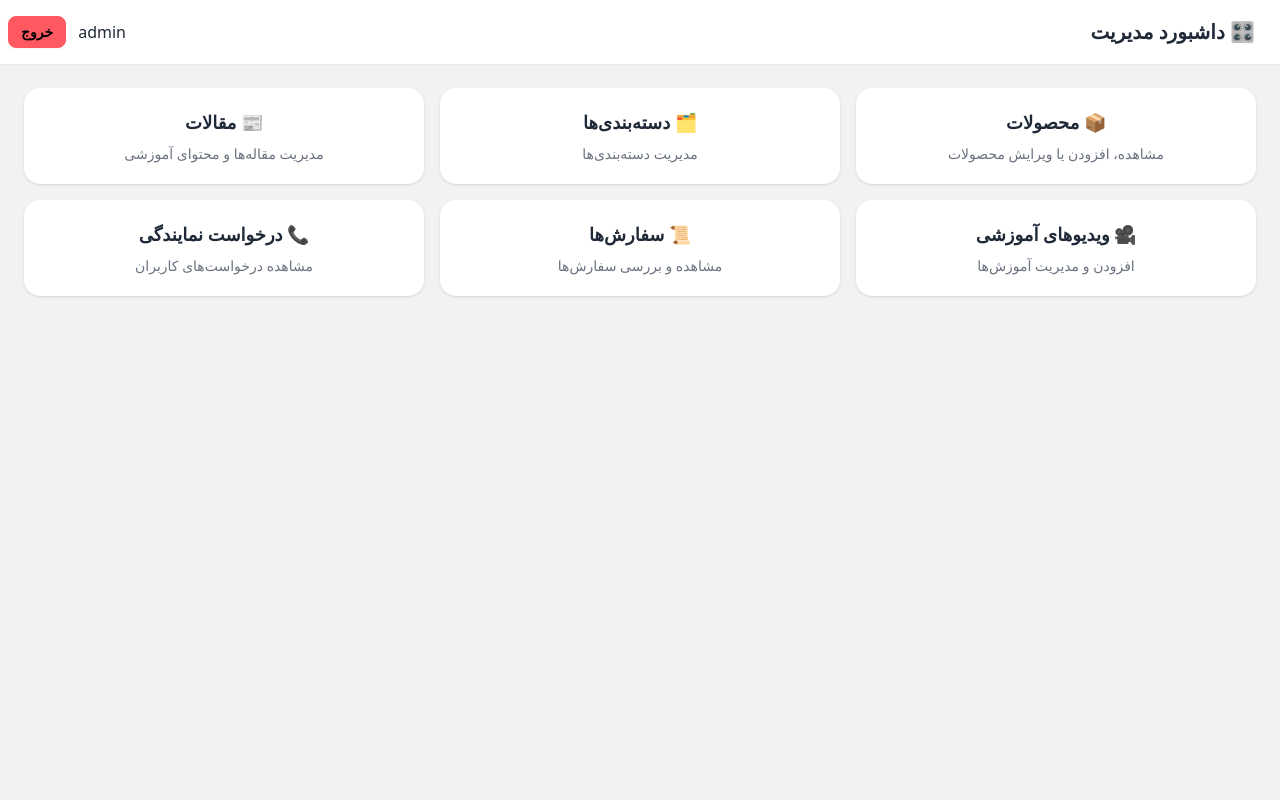
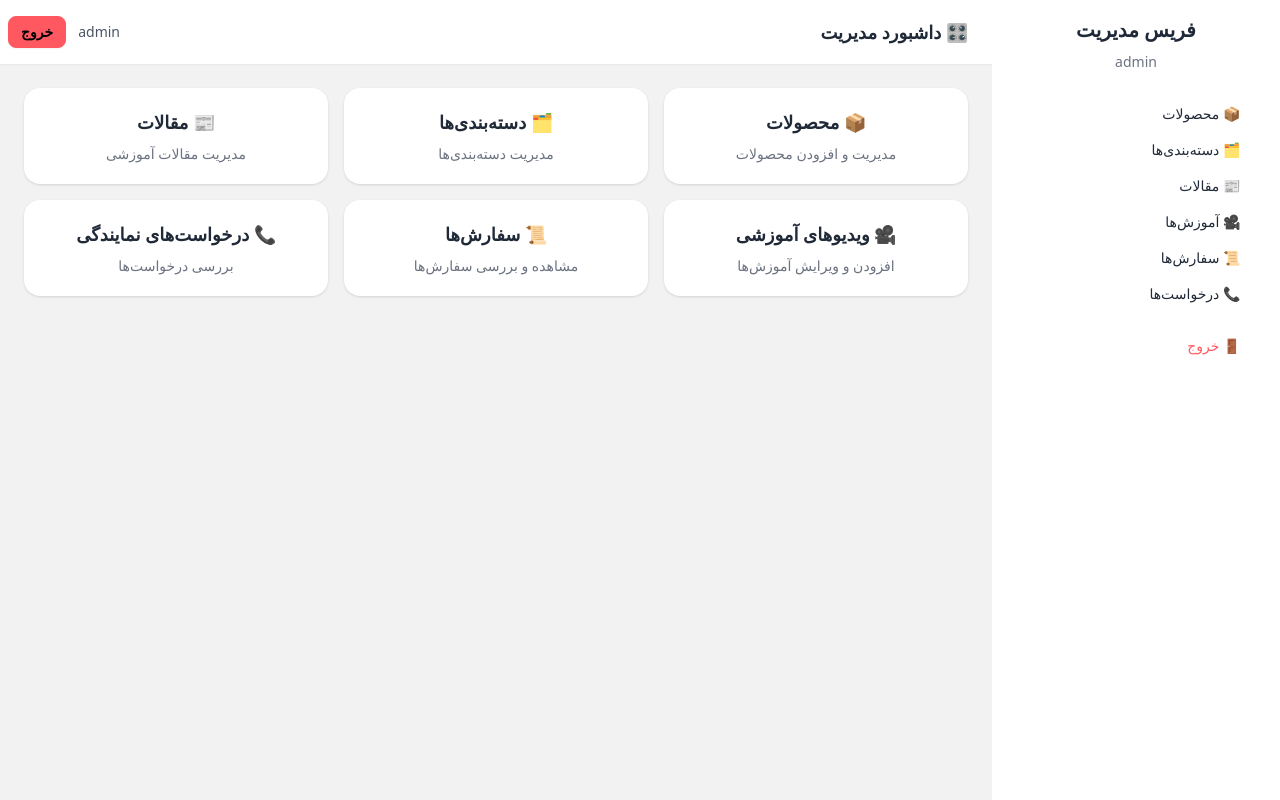
Before and after one commit to monerapersian/farris, a Django app: page /dashboard/ in a window 1280 px wide. Run offline with Django 5.2, Linux system fonts and the light colour scheme; a user stored in the database is signed in; some libraries are stand-ins or nearby versions.

Commit message:
Add dashboard template

```diff
--- a/website/templates/dashboard/dashboard.html
+++ b/website/templates/dashboard/dashboard.html
@@ -4,26 +4,37 @@
 <html lang="fa" dir="rtl">
 <head>
     <meta charset="UTF-8">
-    <title>داشبورد مدیریت</title>
+    <title>پنل مدیریت</title>
     <script src="https://cdn.tailwindcss.com"></script>
     <link href="https://cdn.jsdelivr.net/npm/daisyui@4.12.10/dist/full.min.css" rel="stylesheet" type="text/css" />
 </head>
 <body class="bg-base-200 min-h-screen">
 
-    <div class="navbar bg-base-100 shadow-sm">
-        <div class="flex-1">
-            <a href="{% url 'dashboard_home' %}" class="btn btn-ghost normal-case text-xl">🎛️ داشبورد مدیریت</a>
+<div class="drawer lg:drawer-open">
+  <input id="dashboard-drawer" type="checkbox" class="drawer-toggle" />
+  <div class="drawer-content flex flex-col">
+    <!-- Navbar -->
+    <div class="w-full navbar bg-base-100 shadow-sm">
+      <div class="flex-none lg:hidden">
+        <label for="dashboard-drawer" aria-label="open sidebar" class="btn btn-square btn-ghost">
+          <svg xmlns="http://www.w3.org/2000/svg" class="h-6 w-6" fill="none" viewBox="0 0 24 24"
+               stroke="currentColor"><path stroke-linecap="round" stroke-linejoin="round" stroke-width="2"
+               d="M4 6h16M4 12h16M4 18h16" /></svg>
+        </label>
       </div>
-        <div class="flex-none">
-            <span class="px-3">{{ request.user.username }}</span>
+      <div class="flex-1 px-2 mx-2 font-bold text-lg">🎛️ داشبورد مدیریت</div>
+      <div class="flex-none hidden lg:flex items-center gap-3">
+        <span class="text-sm text-gray-600">{{ request.user.username }}</span>
         <a href="{% url 'dashboard_logout' %}" class="btn btn-error btn-sm">خروج</a>
       </div>
     </div>
 
-    <div class="p-6 grid grid-cols-1 md:grid-cols-3 gap-4">
+    <!-- Main Content -->
+    <main class="p-6">
+      <div class="grid grid-cols-1 sm:grid-cols-2 lg:grid-cols-3 gap-4">
         <a href="#" class="card bg-base-100 shadow hover:shadow-lg transition p-5 text-center">
           <h3 class="text-lg font-semibold">📦 محصولات</h3>
-            <p class="text-sm text-gray-500 mt-2">مشاهده، افزودن یا ویرایش محصولات</p>
+          <p class="text-sm text-gray-500 mt-2">مدیریت و افزودن محصولات</p>
         </a>
 
         <a href="#" class="card bg-base-100 shadow hover:shadow-lg transition p-5 text-center">
@@ -33,12 +44,12 @@
 
         <a href="#" class="card bg-base-100 shadow hover:shadow-lg transition p-5 text-center">
           <h3 class="text-lg font-semibold">📰 مقالات</h3>
-            <p class="text-sm text-gray-500 mt-2">مدیریت مقاله‌ها و محتوای آموزشی</p>
+          <p class="text-sm text-gray-500 mt-2">مدیریت مقالات آموزشی</p>
         </a>
 
         <a href="#" class="card bg-base-100 shadow hover:shadow-lg transition p-5 text-center">
           <h3 class="text-lg font-semibold">🎥 ویدیوهای آموزشی</h3>
-            <p class="text-sm text-gray-500 mt-2">افزودن و مدیریت آموزش‌ها</p>
+          <p class="text-sm text-gray-500 mt-2">افزودن و ویرایش آموزش‌ها</p>
         </a>
 
         <a href="#" class="card bg-base-100 shadow hover:shadow-lg transition p-5 text-center">
@@ -47,9 +58,32 @@
         </a>
 
         <a href="#" class="card bg-base-100 shadow hover:shadow-lg transition p-5 text-center">
-            <h3 class="text-lg font-semibold">📞 درخواست نمایندگی</h3>
-            <p class="text-sm text-gray-500 mt-2">مشاهده درخواست‌های کاربران</p>
+          <h3 class="text-lg font-semibold">📞 درخواست‌های نمایندگی</h3>
+          <p class="text-sm text-gray-500 mt-2">بررسی درخواست‌ها</p>
         </a>
+      </div>
+    </main>
+  </div>
+
+  <!-- Sidebar -->
+  <div class="drawer-side z-20">
+    <label for="dashboard-drawer" aria-label="close sidebar" class="drawer-overlay"></label>
+    <aside class="menu p-4 w-72 min-h-full bg-base-100 text-base-content">
+      <div class="mb-4 text-center">
+        <h2 class="font-bold text-xl mb-2">فریس مدیریت</h2>
+        <p class="text-sm text-gray-500">{{ request.user.username }}</p>
+      </div>
+      <ul class="menu">
+        <li><a href="#" class="active:bg-primary/10">📦 محصولات</a></li>
+        <li><a href="#">🗂️ دسته‌بندی‌ها</a></li>
+        <li><a href="#">📰 مقالات</a></li>
+        <li><a href="#">🎥 آموزش‌ها</a></li>
+        <li><a href="#">📜 سفارش‌ها</a></li>
+        <li><a href="#">📞 درخواست‌ها</a></li>
+        <li class="mt-4"><a href="{% url 'dashboard_logout' %}" class="text-error">🚪 خروج</a></li>
+      </ul>
+    </aside>
+  </div>
 </div>
 
 </body>
```
Lines whose indentation alone changed are shown as unchanged.
